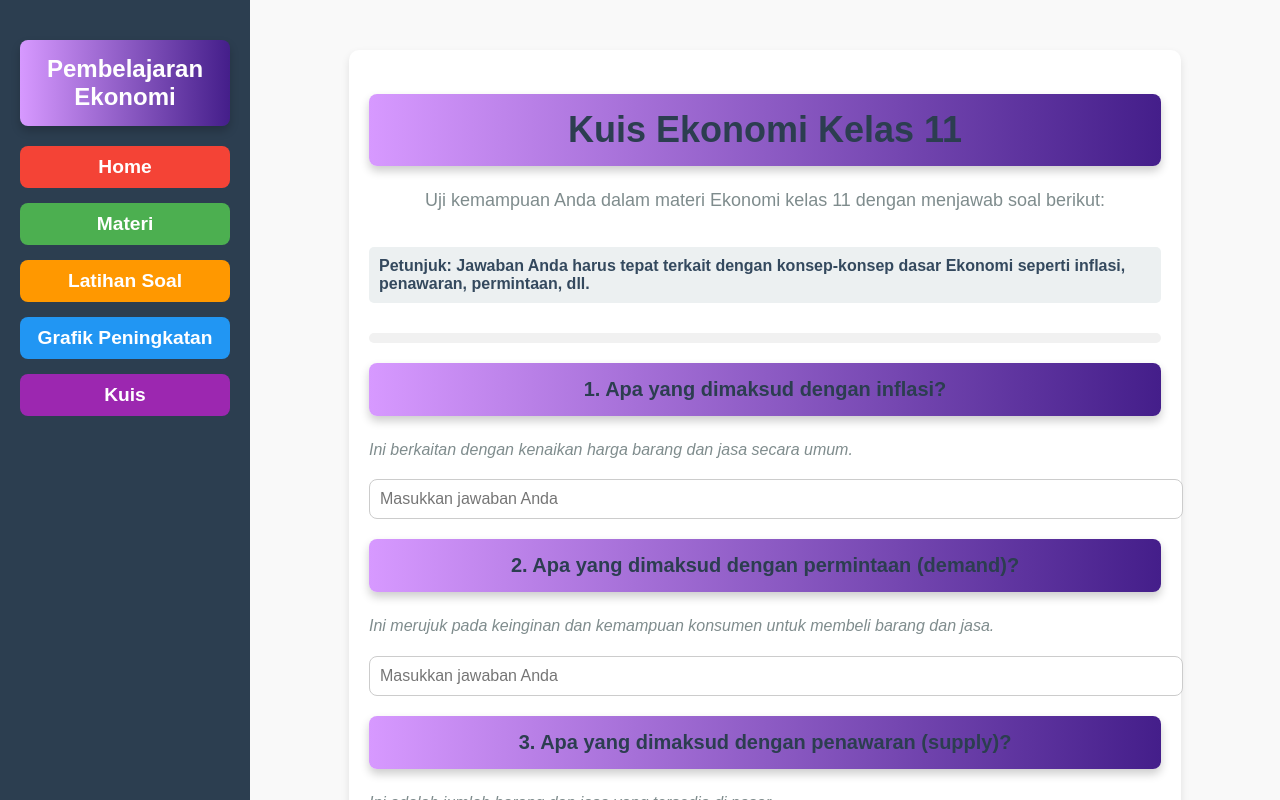
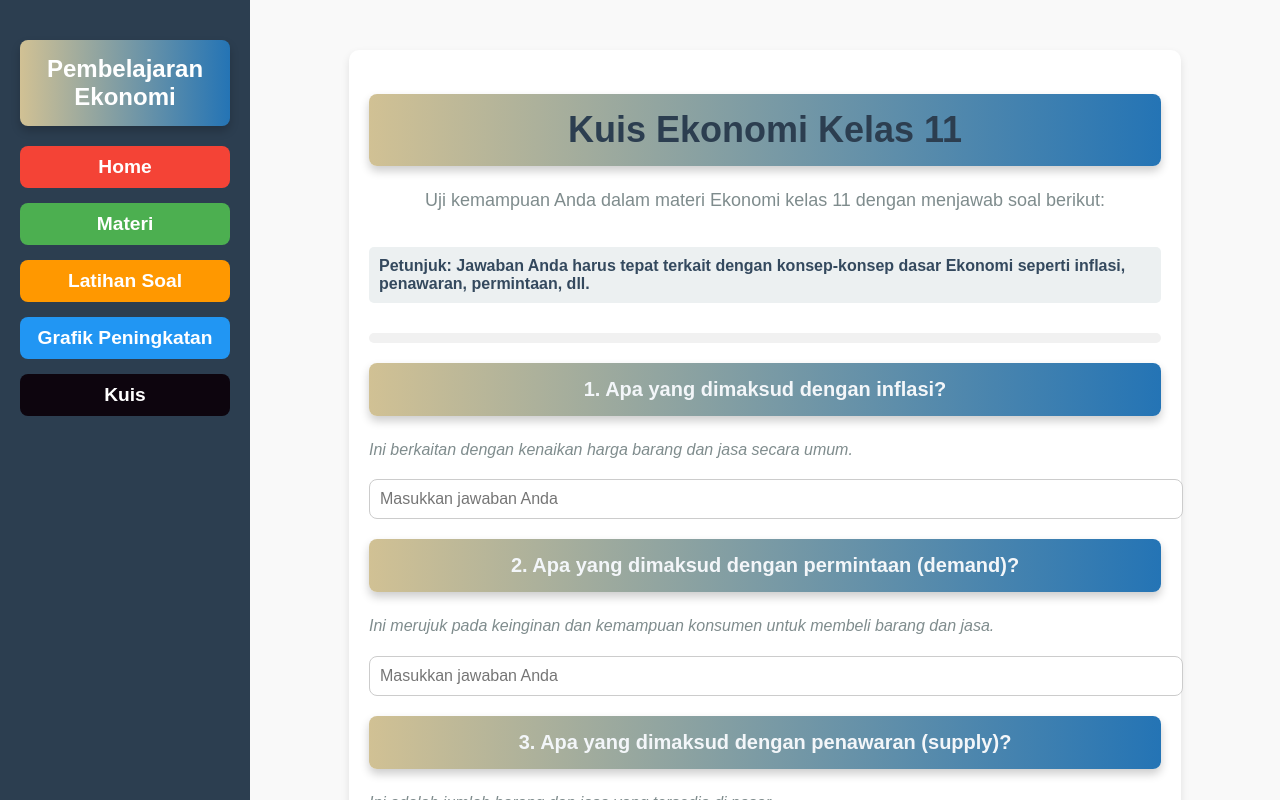
Before and after one commit to niaaaqww/grownomics, a React (Create React App) app: page /kuis in a window 1280 px wide. Shown: the top 800 px of the page. Built offline with nearby package versions, Linux system fonts and the light colour scheme.

Commit message:
ubah warna h2

```diff
--- a/src/components/Sidebar.css
+++ b/src/components/Sidebar.css
@@ -17,6 +17,7 @@
   text-align: center;
   font-size: 1.5rem;
   margin-bottom: 20px;
+
 }
 
 .sidebar ul {
@@ -58,7 +59,7 @@
 }
 
 .sidebar .btn-kuis {
-  background-color: #9c27b0; /* Ungu */
+  background-color: #0d050e; /* Ungu */
 }
 
 /* Hover efek khusus sidebar */
--- a/src/pages/Kuis.css
+++ b/src/pages/Kuis.css
@@ -57,7 +57,7 @@
 
   .quiz-question h2 {
     font-size: 20px;
-    color: #2c3e50;
+    color: #f3f6f9;
   }
 
   .quiz-hint {
--- a/src/pages/MateriDetail.css
+++ b/src/pages/MateriDetail.css
@@ -33,7 +33,7 @@ h1, h2 {
   padding: 15px;
   margin-bottom: 20px;
   border-radius: 8px;
-  background: linear-gradient(90deg, #d799ff, #441e8a);
+  background: linear-gradient(90deg, #d1c194, #2474b5);
   color: #fff;
   box-shadow: 0 5px 10px rgba(0, 0, 0, 0.2);
 }
```
